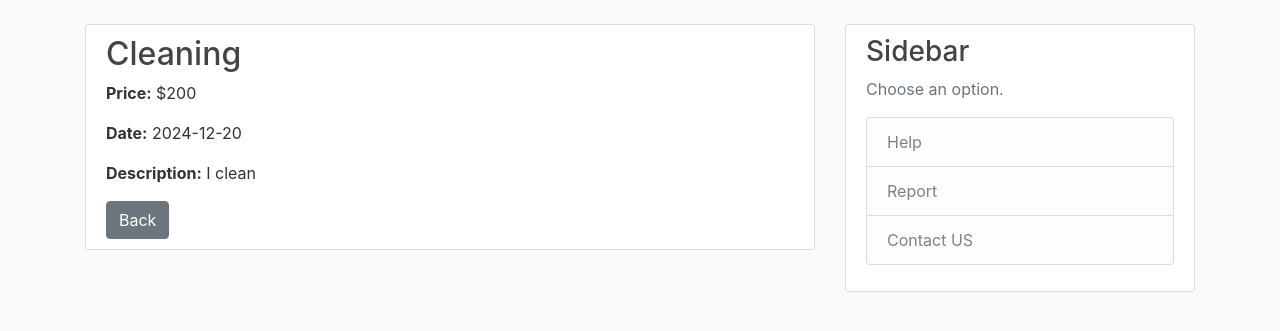
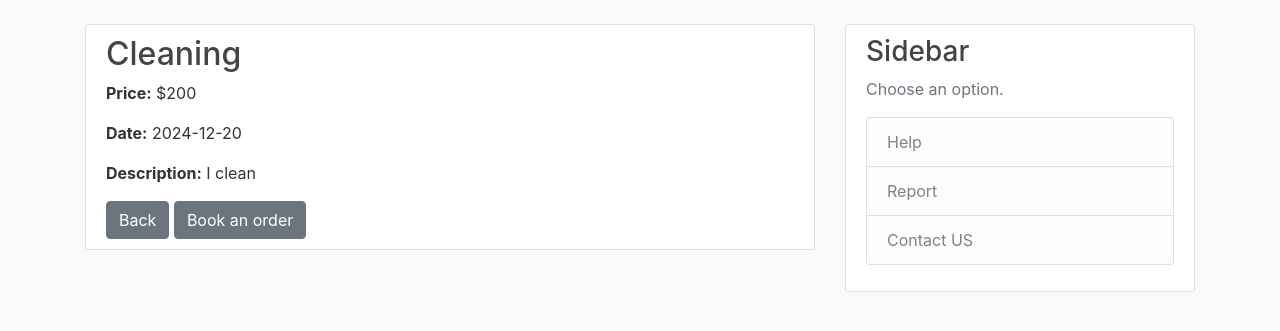
Before and after one commit to Mahadi-Irl/CSE471_Lab_Project, a Flask app: page /servicedetails/1 in a window 1280 px wide. Shown: the part 56-387 px from the top of the page. Run offline with Flask 3, Linux system fonts and the light colour scheme; data comes from the database, SQL or seed files in the repository; some libraries are stand-ins or nearby versions.

Commit message:
added order btn

```diff
--- a/flaskapp/templates/service_details.html
+++ b/flaskapp/templates/service_details.html
@@ -6,5 +6,6 @@
         <p><strong>Date:</strong> {{ details.date_posted.strftime('%Y-%m-%d') }}</p>
         <p><strong>Description:</strong> {{ details.description }}</p>
         <a href="{{ referrer }}" class="btn btn-secondary">Back</a>
+        <a href=# class="btn btn-secondary">Book an order</a>
     </div>
 {% endblock content %}
```
